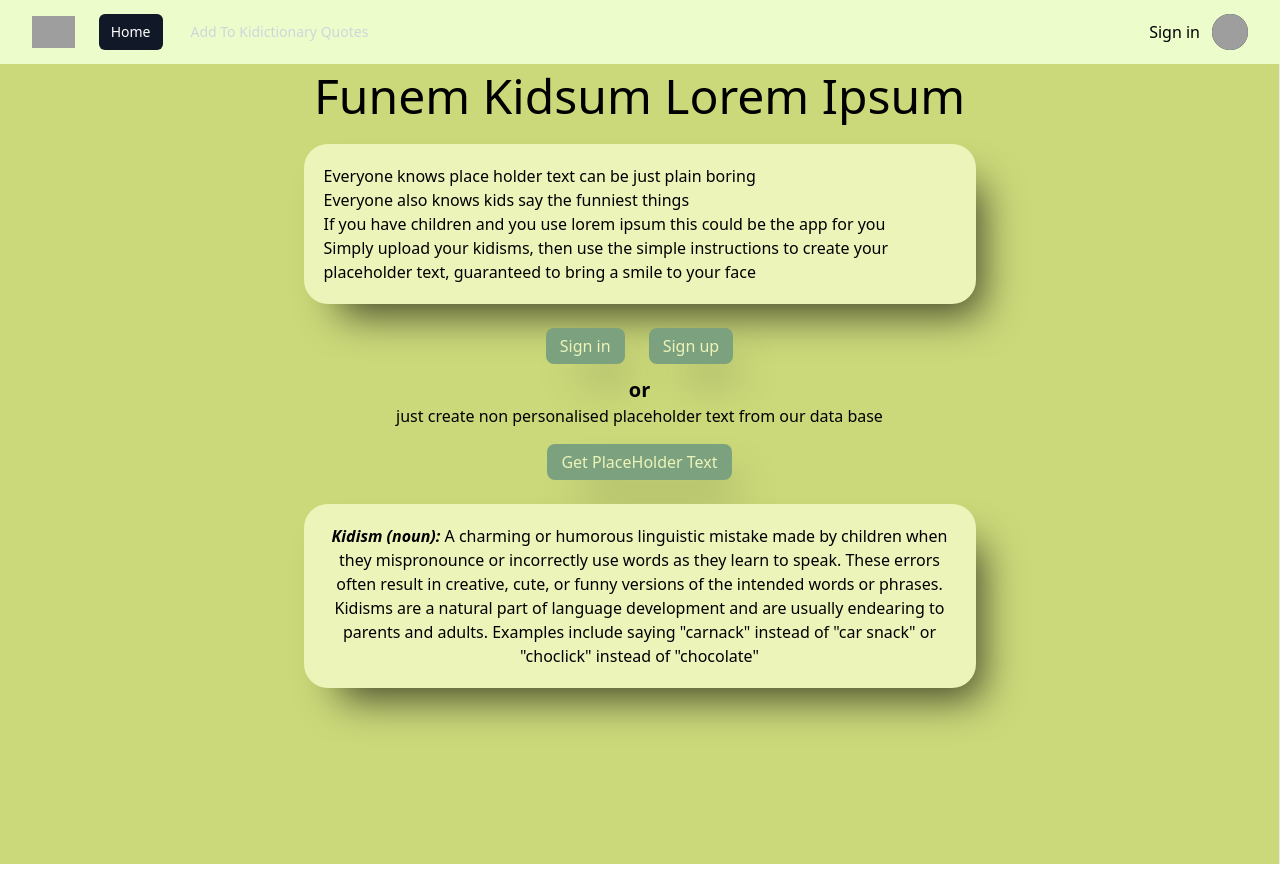
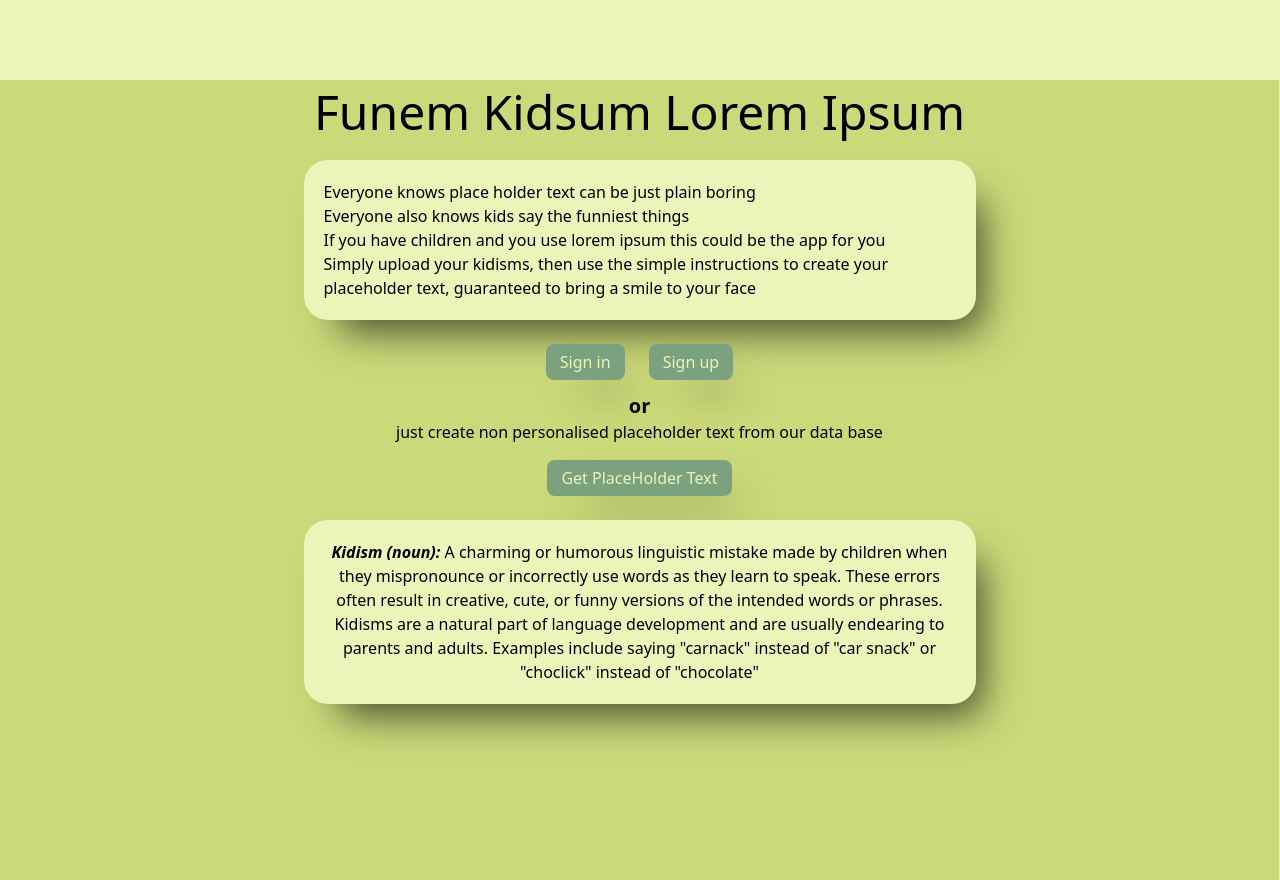
Before and after one commit to Gazdean/Funem-Kidsum-Lorem-Ipsum, a React (Vite) app: page / in a window 1280 px wide. Built offline with nearby package versions, Linux system fonts and the light colour scheme; grey boxes are pictures that could not be loaded.

Commit message:
restart nav

```diff
--- a/src/components/Navbar.jsx
+++ b/src/components/Navbar.jsx
@@ -18,107 +18,111 @@ function activePage(isActive) {
 
 export default function Navbar() {
   return (
-    <Disclosure as="nav" className="bg-lime-100">
-      <div className="mx-auto max-w-7xl px-2 sm:px-6 lg:px-8">
-        <div className="relative flex h-16 items-center justify-between">
-          <div className="absolute inset-y-0 left-0 flex items-center sm:hidden">
-            {/* Mobile menu button*/}
-            <DisclosureButton className="group relative inline-flex items-center justify-center rounded-md p-2 text-gray-400 hover:bg-gray-700 hover:text-white focus:outline-none focus:ring-2 focus:ring-inset focus:ring-white">
-              <span className="absolute -inset-0.5" />
-              <span className="sr-only">Open main menu</span>
-              <Bars3Icon aria-hidden="true" className="block h-6 w-6 group-data-[open]:hidden" />
-              <XMarkIcon aria-hidden="true" className="hidden h-6 w-6 group-data-[open]:block" />
-            </DisclosureButton>
-          </div>
-          <div className="flex flex-1 items-center justify-center sm:items-stretch sm:justify-start">
-            <div className="flex flex-shrink-0 items-center">
-              {/* CHANGE FOR OWN LOGO */}
-              <img
-                alt="Your Company"
-                src="https://tailwindui.com/img/logos/mark.svg?color=indigo&shade=500"
-                className="h-8 w-auto"
-              />
-            </div>
-            <div className="hidden sm:ml-6 sm:block">
-              <div className="flex space-x-4">
-                {navigation.map((item) => (
-                  <NavLink
-                    key={item.name}
-                    to={item.href}
-                    className={ ({isActive}) => activePage(isActive)}
-                  >
-                    {item.name}
-                  </NavLink>
-                ))}
-              </div>
-            </div>
-          </div>
 
-          <div className="absolute inset-y-0 right-0 flex items-center pr-2 sm:static sm:inset-auto sm:ml-6 sm:pr-0">
+    <header className="w-full h-20 bg-second">
 
-          <div className="hidden sm:ml-6 sm:block">
-              <div className="flex space-x-4">
+    </header>
+    // <Disclosure as="nav" className="bg-lime-100">
+    //   <div className="mx-auto max-w-7xl px-2 sm:px-6 lg:px-8">
+    //     <div className="relative flex h-16 items-center justify-between">
+    //       <div className="absolute inset-y-0 left-0 flex items-center sm:hidden">
+    //         {/* Mobile menu button*/}
+    //         <DisclosureButton className="group relative inline-flex items-center justify-center rounded-md p-2 text-gray-400 hover:bg-gray-700 hover:text-white focus:outline-none focus:ring-2 focus:ring-inset focus:ring-white">
+    //           <span className="absolute -inset-0.5" />
+    //           <span className="sr-only">Open main menu</span>
+    //           <Bars3Icon aria-hidden="true" className="block h-6 w-6 group-data-[open]:hidden" />
+    //           <XMarkIcon aria-hidden="true" className="hidden h-6 w-6 group-data-[open]:block" />
+    //         </DisclosureButton>
+    //       </div>
+    //       <div className="flex flex-1 items-center justify-center sm:items-stretch sm:justify-start">
+    //         <div className="flex flex-shrink-0 items-center">
+    //           {/* CHANGE FOR OWN LOGO */}
+    //           <img
+    //             alt="Your Company"
+    //             src="https://tailwindui.com/img/logos/mark.svg?color=indigo&shade=500"
+    //             className="h-8 w-auto"
+    //           />
+    //         </div>
+    //         <div className="hidden sm:ml-6 sm:block">
+    //           <div className="flex space-x-4">
+    //             {navigation.map((item) => (
+    //               <NavLink
+    //                 key={item.name}
+    //                 to={item.href}
+    //                 className={ ({isActive}) => activePage(isActive)}
+    //               >
+    //                 {item.name}
+    //               </NavLink>
+    //             ))}
+    //           </div>
+    //         </div>
+    //       </div>
 
-                  <NavLink
-                    to={'/sign-in'}
-                    className={ ({isActive}) => {activePage(isActive)}}
-                  >
-                    Sign in
-                  </NavLink>
+    //       <div className="absolute inset-y-0 right-0 flex items-center pr-2 sm:static sm:inset-auto sm:ml-6 sm:pr-0">
 
-              </div>
-            </div>
-            {/* Profile dropdown */}
-            <Menu as="div" className="relative ml-3">
-              <div>
-                <MenuButton className="relative flex rounded-full bg-gray-800 text-sm focus:outline-none focus:ring-2 focus:ring-white focus:ring-offset-2 focus:ring-offset-gray-800">
-                  <span className="absolute -inset-1.5" />
-                  <span className="sr-only">Open user menu</span>
-                  <img
-                    alt="profile avatar"
-                    src="https://images.unsplash.com/photo-1472099645785-5658abf4ff4e?ixlib=rb-1.2.1&ixid=eyJhcHBfaWQiOjEyMDd9&auto=format&fit=facearea&facepad=2&w=256&h=256&q=80"
-                    className="h-9 w-9 rounded-full"
-                  />
-                </MenuButton>
-              </div>
-              <MenuItems
-                transition
-                className="absolute right-0 z-10 mt-2 w-48 origin-top-right rounded-md bg-white py-1 shadow-lg ring-1 ring-black ring-opacity-5 transition focus:outline-none data-[closed]:scale-95 data-[closed]:transform data-[closed]:opacity-0 data-[enter]:duration-100 data-[leave]:duration-75 data-[enter]:ease-out data-[leave]:ease-in"
-              >
-                <MenuItem>
-                  <a href="/profile" className="block px-4 py-2 text-sm text-gray-700 data-[focus]:bg-gray-100">
-                    Your Profile
-                  </a>
-                </MenuItem>
-                <MenuItem>
-                  <a href="#" className="block px-4 py-2 text-sm text-gray-700 data-[focus]:bg-gray-100">
-                    Sign out
-                  </a>
-                </MenuItem>
-              </MenuItems>
-            </Menu>
-          </div>
-        </div>
-      </div>
+    //       <div className="hidden sm:ml-6 sm:block">
+    //           <div className="flex space-x-4">
 
-      <DisclosurePanel className="sm:hidden">
-        <div className="space-y-1 px-2 pb-3 pt-2">
-          {navigation.map((item) => (
-            <DisclosureButton
-              key={item.name}
-              as="a"
-              href={item.href}
-              aria-current={item.current ? 'page' : undefined}
-              className={classNames(
-                item.current ? 'bg-gray-900 text-white' : 'text-gray-300 hover:bg-gray-700 hover:text-white',
-                'block rounded-md px-3 py-2 text-base font-medium',
-              )}
-            >
-              {item.name}
-            </DisclosureButton>
-          ))}
-        </div>
-      </DisclosurePanel>
-    </Disclosure>
+    //               <NavLink
+    //                 to={'/sign-in'}
+    //                 className={ ({isActive}) => {activePage(isActive)}}
+    //               >
+    //                 Sign in
+    //               </NavLink>
+
+    //           </div>
+    //         </div>
+    //         {/* Profile dropdown */}
+    //         <Menu as="div" className="relative ml-3">
+    //           <div>
+    //             <MenuButton className="relative flex rounded-full bg-gray-800 text-sm focus:outline-none focus:ring-2 focus:ring-white focus:ring-offset-2 focus:ring-offset-gray-800">
+    //               <span className="absolute -inset-1.5" />
+    //               <span className="sr-only">Open user menu</span>
+    //               <img
+    //                 alt="profile avatar"
+    //                 src="https://images.unsplash.com/photo-1472099645785-5658abf4ff4e?ixlib=rb-1.2.1&ixid=eyJhcHBfaWQiOjEyMDd9&auto=format&fit=facearea&facepad=2&w=256&h=256&q=80"
+    //                 className="h-9 w-9 rounded-full"
+    //               />
+    //             </MenuButton>
+    //           </div>
+    //           <MenuItems
+    //             transition
+    //             className="absolute right-0 z-10 mt-2 w-48 origin-top-right rounded-md bg-white py-1 shadow-lg ring-1 ring-black ring-opacity-5 transition focus:outline-none data-[closed]:scale-95 data-[closed]:transform data-[closed]:opacity-0 data-[enter]:duration-100 data-[leave]:duration-75 data-[enter]:ease-out data-[leave]:ease-in"
+    //           >
+    //             <MenuItem>
+    //               <a href="/profile" className="block px-4 py-2 text-sm text-gray-700 data-[focus]:bg-gray-100">
+    //                 Your Profile
+    //               </a>
+    //             </MenuItem>
+    //             <MenuItem>
+    //               <a href="#" className="block px-4 py-2 text-sm text-gray-700 data-[focus]:bg-gray-100">
+    //                 Sign out
+    //               </a>
+    //             </MenuItem>
+    //           </MenuItems>
+    //         </Menu>
+    //       </div>
+    //     </div>
+    //   </div>
+
+    //   <DisclosurePanel className="sm:hidden">
+    //     <div className="space-y-1 px-2 pb-3 pt-2">
+    //       {navigation.map((item) => (
+    //         <DisclosureButton
+    //           key={item.name}
+    //           as="a"
+    //           href={item.href}
+    //           aria-current={item.current ? 'page' : undefined}
+    //           className={classNames(
+    //             item.current ? 'bg-gray-900 text-white' : 'text-gray-300 hover:bg-gray-700 hover:text-white',
+    //             'block rounded-md px-3 py-2 text-base font-medium',
+    //           )}
+    //         >
+    //           {item.name}
+    //         </DisclosureButton>
+    //       ))}
+    //     </div>
+    //   </DisclosurePanel>
+    // </Disclosure>
   )
 }
```
